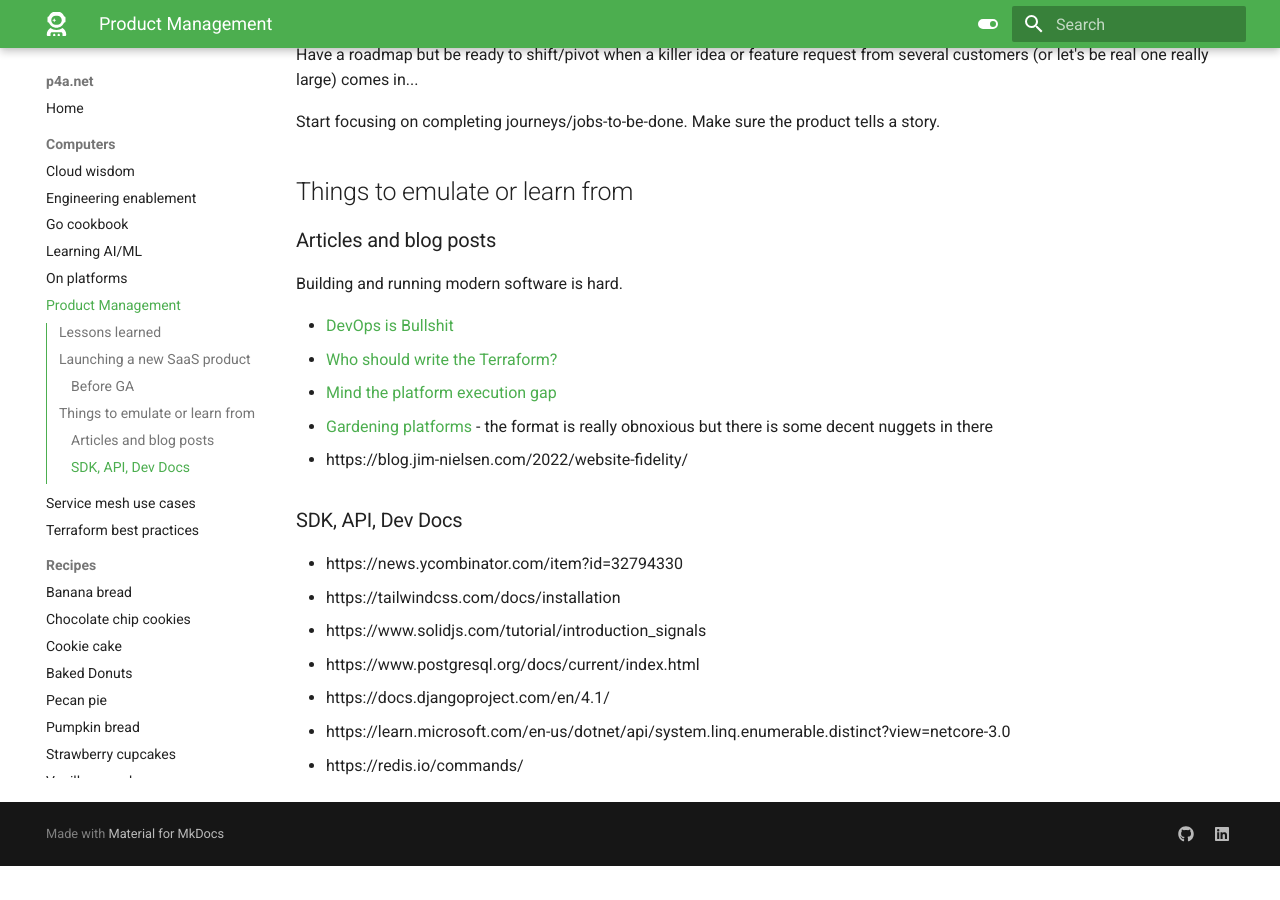
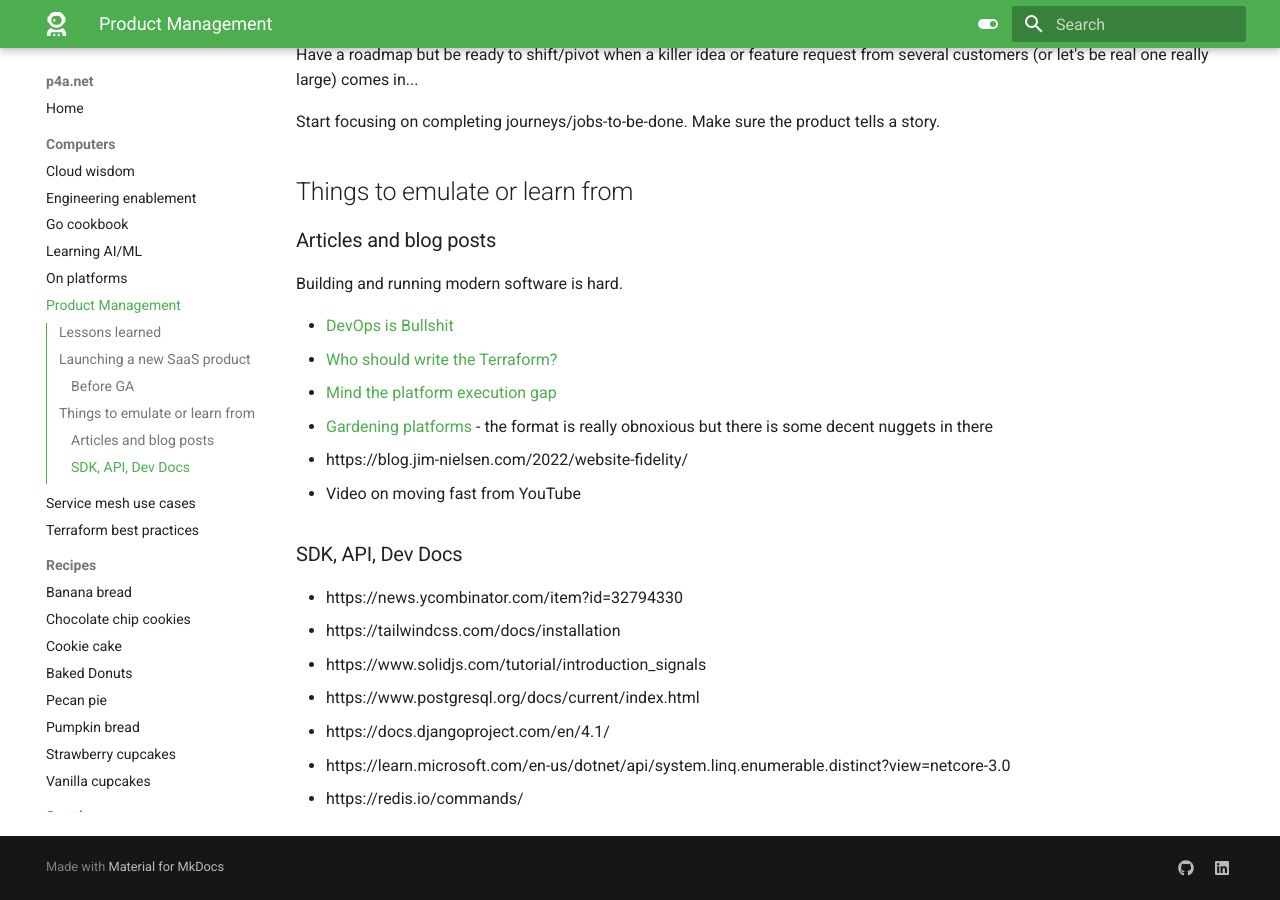
Before and after one commit to seajoshc/p4adotnet, an MkDocs documentation site: the page built from docs/computers/pm.md, in a window 1280 px wide and 900 px high, scrolled down 1401 px. Built offline with MkDocs 1.6.1 and Material for MkDocs 9.7.7, drawn with Linux system fonts in a browser that asks for light colours; before the commit the page ends 2267 px from its top, so only the background shows below that.

Commit message:
Update pm.md

```diff
--- a/docs/computers/pm.md
+++ b/docs/computers/pm.md
@@ -55,6 +55,7 @@ Building and running modern software is hard.
 - [Mind the platform execution gap](https://martinfowler.com/articles/platform-prerequisites.html)
 - [Gardening platforms](https://docs.google.com/presentation/d/1cY95dRixFho0pMIlrEFcGL_XKVy9vnE4NGOD6TQMj50/view#slide=id.p) - the format is really obnoxious but there is some decent nuggets in there
 - https://blog.jim-nielsen.com/2022/website-fidelity/
+- Video on moving fast from YouTube
 
 ### SDK, API, Dev Docs
 
```
